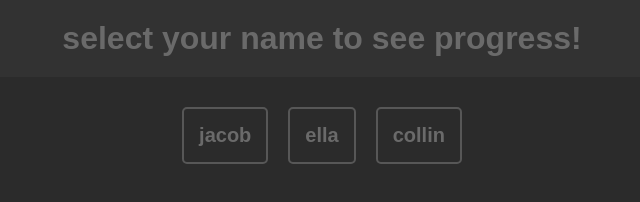
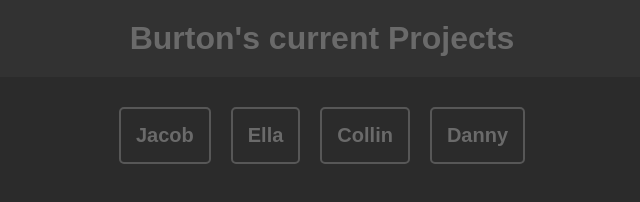
Before and after one commit to bboy432/progresstracking, a plain HTML site: page index.html in a window 1280 px wide. Shown: the whole page, without its empty margins (318-958 px from the left). Drawn offline with Linux system fonts and the light colour scheme.

Commit message:
index.html

```diff
--- a/index.html
+++ b/index.html
@@ -6,23 +6,26 @@
 
   <meta charset="UTF-8">
   <meta name="viewport" content="width=device-width, initial-scale=1.0">
-  <title>progress tracker</title>
+  <title>Burton's Projects</title>
   <link rel="stylesheet" href="style.css">
 </head>
 <body>
   <header>
-    <h1>select your name to see progress!</h1>
+    <h1>Burton's current Projects</h1>
   </header>
   <main>
     <div class="button-container">
       <button id="button1" class="button">
-        <h2>jacob</h2>
+        <h2>Jacob</h2>
       </button>
       <button id="button2" class="button">
-        <h2>ella</h2>
+        <h2>Ella</h2>
       </button>
       <button id="button3" class="button">
-        <h2>collin</h2>
+        <h2>Collin</h2>
+      </button>
+      <button id="button4" class="button">
+        <h2>Danny</h2>
       </button>
       </div>
   </main>
```
